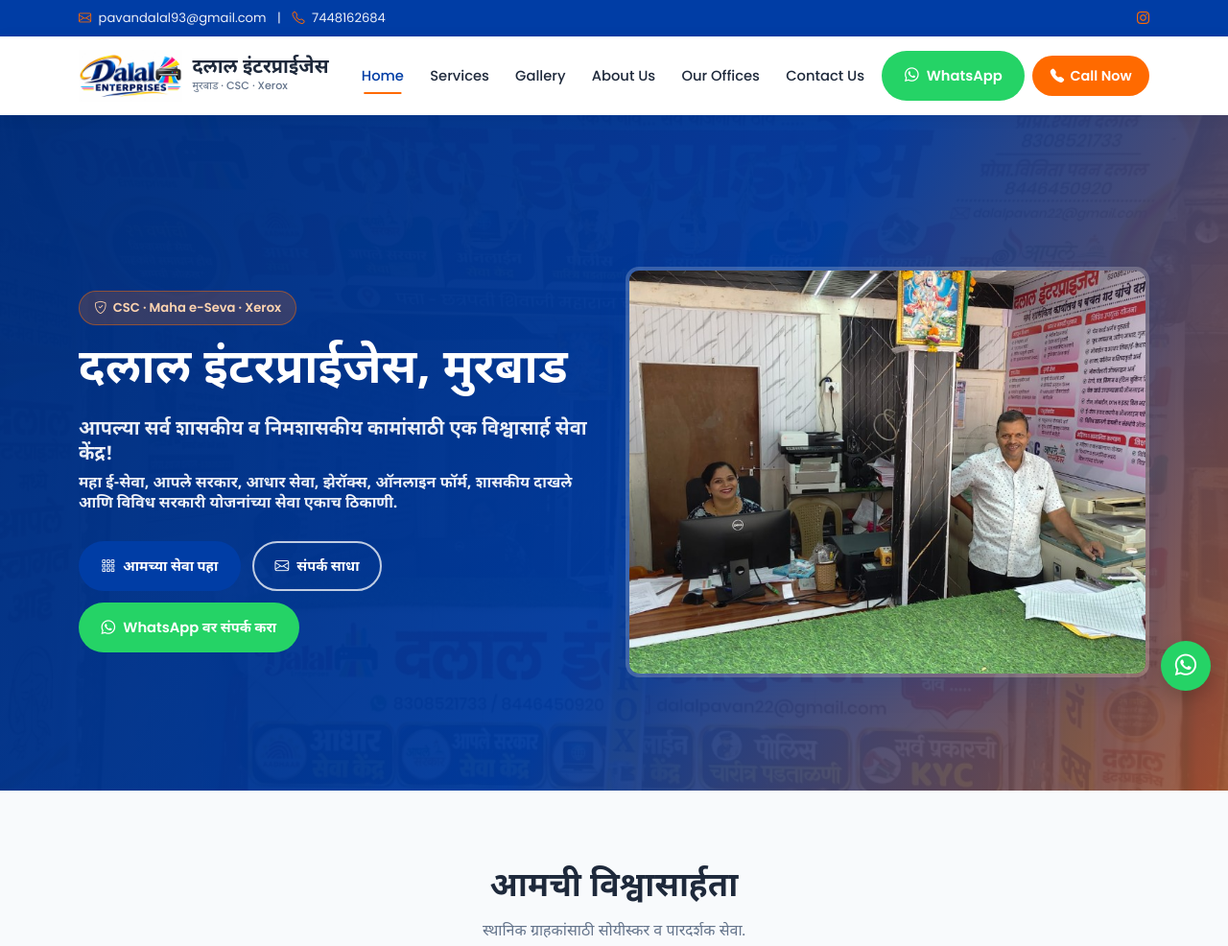
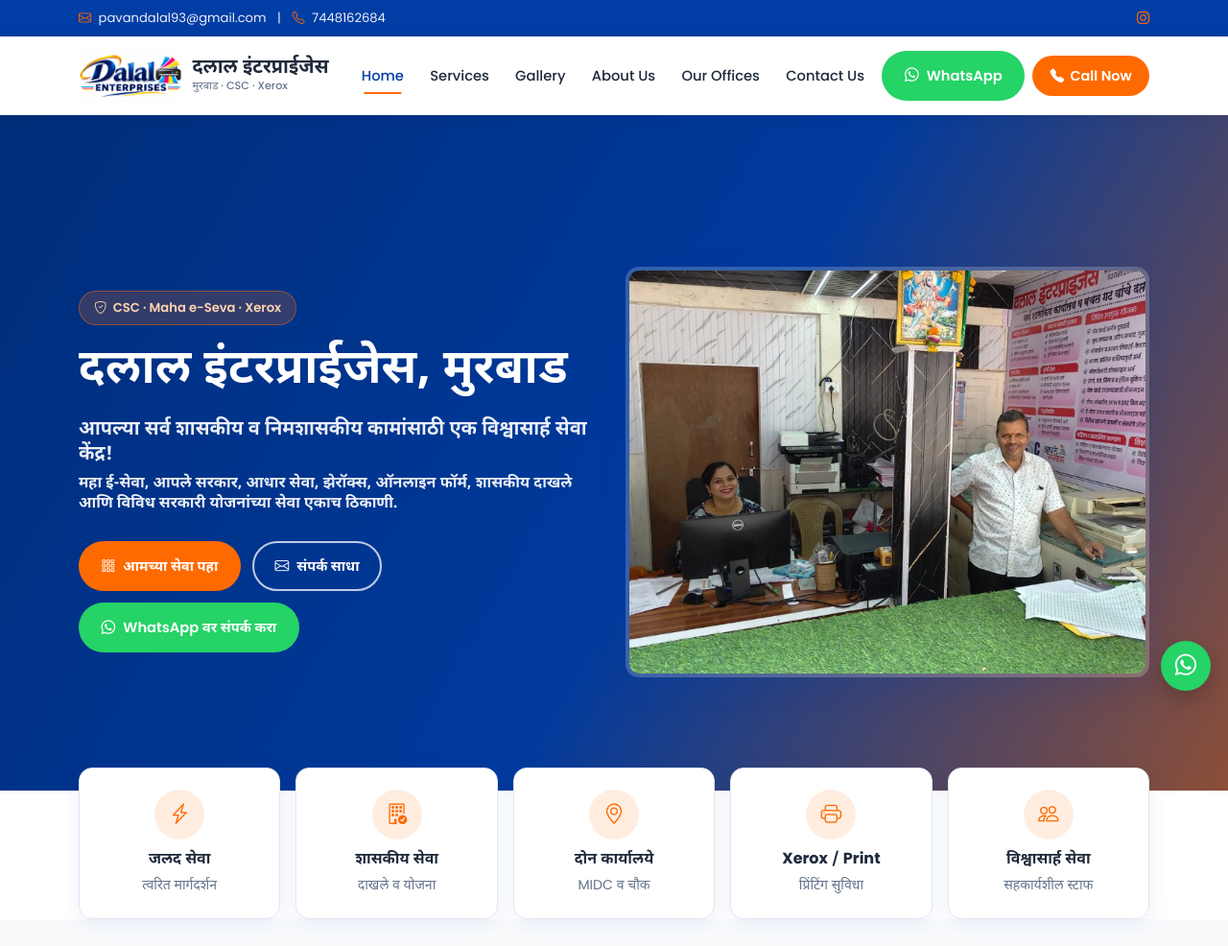
Before and after one commit to manojmore8598-del/dalalenterprises, a plain HTML site: page index.html in a window 1280 px wide. Shown: the top 986 px of the page at 96% size. Drawn offline with nearby package versions, Linux system fonts and the light colour scheme.

Commit message:
Update index.html

```diff
--- a/index.html
+++ b/index.html
@@ -43,7 +43,6 @@
   <div id="site-header"></div>
 
   <section class="hero">
-    <div class="hero-bg" style="background-image:url('assets/images/office/office-exterior-01.jpg')"></div>
     <div class="hero-overlay"></div>
     <div class="container">
       <div class="row align-items-center g-4">
@@ -53,7 +52,7 @@
           <p class="lead mr mb-2">आपल्या सर्व शासकीय व निमशासकीय कामांसाठी एक विश्वासार्ह सेवा केंद्र!</p>
           <p class="mr">महा ई-सेवा, आपले सरकार, आधार सेवा, झेरॉक्स, ऑनलाइन फॉर्म, शासकीय दाखले आणि विविध सरकारी योजनांच्या सेवा एकाच ठिकाणी.</p>
           <div class="hero-btns">
-            <a href="services.html" class="btn-accent"><i class="bi bi-grid-3x3-gap"></i> आमच्या सेवा पहा</a>
+            <a href="services.html" class="btn-primary-custom"><i class="bi bi-grid-3x3-gap"></i> आमच्या सेवा पहा</a>
             <a href="contact.html" class="btn-outline-custom"><i class="bi bi-envelope"></i> संपर्क साधा</a>
             <a href="https://wa.me/917448162684" class="btn-whatsapp" target="_blank" rel="noopener"><i class="bi bi-whatsapp"></i> WhatsApp वर संपर्क करा</a>
           </div>
@@ -61,6 +60,48 @@
         <div class="col-lg-6">
           <div class="hero-image-card">
             <img src="assets/images/office/office-interior-01.jpg" alt="दलाल इंटरप्राईजेस मुरबाड कार्यालय आतील दृश्य" loading="eager">
+          </div>
+        </div>
+      </div>
+    </div>
+  </section>
+
+  <section class="feature-strip">
+    <div class="container">
+      <div class="row g-3">
+        <div class="col-6 col-md">
+          <div class="feature-card">
+            <i class="bi bi-lightning-charge"></i>
+            <h3 class="h6 mr">जलद सेवा</h3>
+            <p>त्वरित मार्गदर्शन</p>
+          </div>
+        </div>
+        <div class="col-6 col-md">
+          <div class="feature-card">
+            <i class="bi bi-building-check"></i>
+            <h3 class="h6 mr">शासकीय सेवा</h3>
+            <p>दाखले व योजना</p>
+          </div>
+        </div>
+        <div class="col-6 col-md">
+          <div class="feature-card">
+            <i class="bi bi-geo-alt"></i>
+            <h3 class="h6 mr">दोन कार्यालये</h3>
+            <p>MIDC व चौक</p>
+          </div>
+        </div>
+        <div class="col-6 col-md">
+          <div class="feature-card">
+            <i class="bi bi-printer"></i>
+            <h3 class="h6 mr">Xerox / Print</h3>
+            <p>प्रिंटिंग सुविधा</p>
+          </div>
+        </div>
+        <div class="col-12 col-md">
+          <div class="feature-card">
+            <i class="bi bi-people"></i>
+            <h3 class="h6 mr">विश्वासार्ह सेवा</h3>
+            <p>सहकार्यशील स्टाफ</p>
           </div>
         </div>
       </div>
@@ -259,7 +300,7 @@
         </div>
         <div class="col-lg-6">
           <div class="card-soft office-card">
-            <img src="assets/images/office/office-exterior-01.jpg" alt="कार्यालय ०२ – दलाल इंटरप्राईजेस छत्रपती शिवाजी महाराज चौक" loading="lazy">
+            <img src="assets/images/office/office-exterior-02.jpg" alt="कार्यालय ०२ – दलाल इंटरप्राईजेस छत्रपती शिवाजी महाराज चौक" loading="lazy">
             <div class="body">
               <h3 class="h5 mr">कार्यालय ०२ – दलाल इंटरप्राईजेस</h3>
               <div class="meta">
@@ -282,11 +323,9 @@
       </div>
       <div class="gallery-grid">
         <div class="gallery-item"><img src="assets/images/gallery/office-exterior-01.jpg" alt="दलाल इंटरप्राईजेस बाहेरील दृश्य" data-lightbox data-caption="कार्यालय बाहेरील दृश्य" loading="lazy"><div class="overlay">Office Exterior</div></div>
-        <div class="gallery-item"><img src="assets/images/gallery/office-interior-01.jpg" alt="कार्यालय आतील दृश्य" data-lightbox data-caption="कार्यालय आतील दृश्य" loading="lazy"><div class="overlay">Shop Interior</div></div>
-        <div class="gallery-item"><img src="assets/images/gallery/office-counter-01.jpg" alt="सेवा काउंटर" data-lightbox data-caption="सेवा काउंटर" loading="lazy"><div class="overlay">Service Counter</div></div>
-        <div class="gallery-item"><img src="assets/images/gallery/office-counter-02.jpg" alt="दलाल झेरॉक्स काउंटर" data-lightbox data-caption="दलाल झेरॉक्स" loading="lazy"><div class="overlay">Dalal Xerox</div></div>
-        <div class="gallery-item"><img src="assets/images/gallery/office-exterior-02.jpg" alt="स्टोअरफ्रंट बॅनर" data-lightbox data-caption="स्टोअरफ्रंट" loading="lazy"><div class="overlay">Storefront</div></div>
-        <div class="gallery-item"><img src="assets/images/gallery/office-counter-03.jpg" alt="टीम व ग्राहक सेवा" data-lightbox data-caption="Team & Staff" loading="lazy"><div class="overlay">Team</div></div>
+        <div class="gallery-item"><img src="assets/images/gallery/office-counter-03.jpg" alt="सेवा काउंटर व ग्राहक सेवा" data-lightbox data-caption="सेवा काउंटर" loading="lazy"><div class="overlay">Service Counter</div></div>
+        <div class="gallery-item"><img src="assets/images/logo/logo-dalal-murbad.jpg" alt="Dalal Enterprises Murbad लोगो" data-lightbox data-caption="Business Logo" loading="lazy"><div class="overlay">Logo</div></div>
+        <div class="gallery-item"><img src="assets/images/logo/logo-circular.jpg" alt="Dalal Enterprises सर्कुलर लोगो" data-lightbox data-caption="Circular Logo" loading="lazy"><div class="overlay">Branding</div></div>
       </div>
       <div class="text-center mt-4">
         <a href="gallery.html" class="btn-primary-custom">View All Photos <i class="bi bi-images"></i></a>
```
